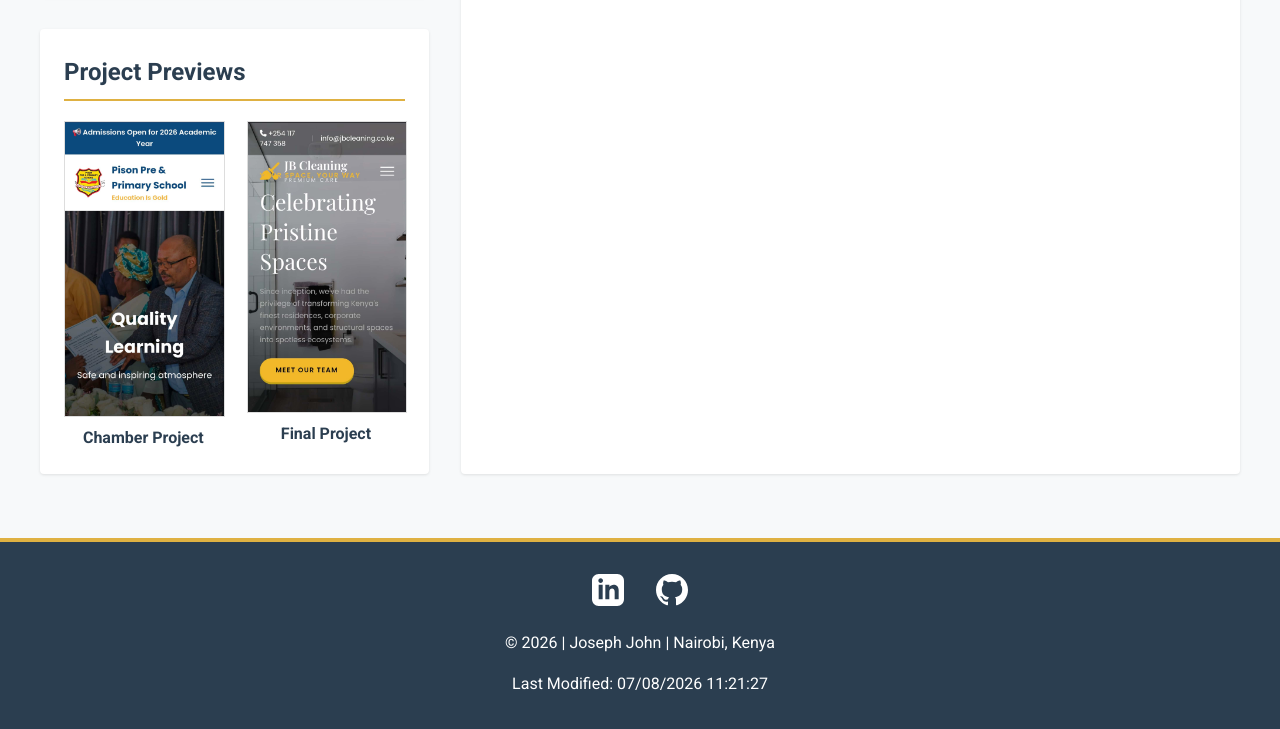
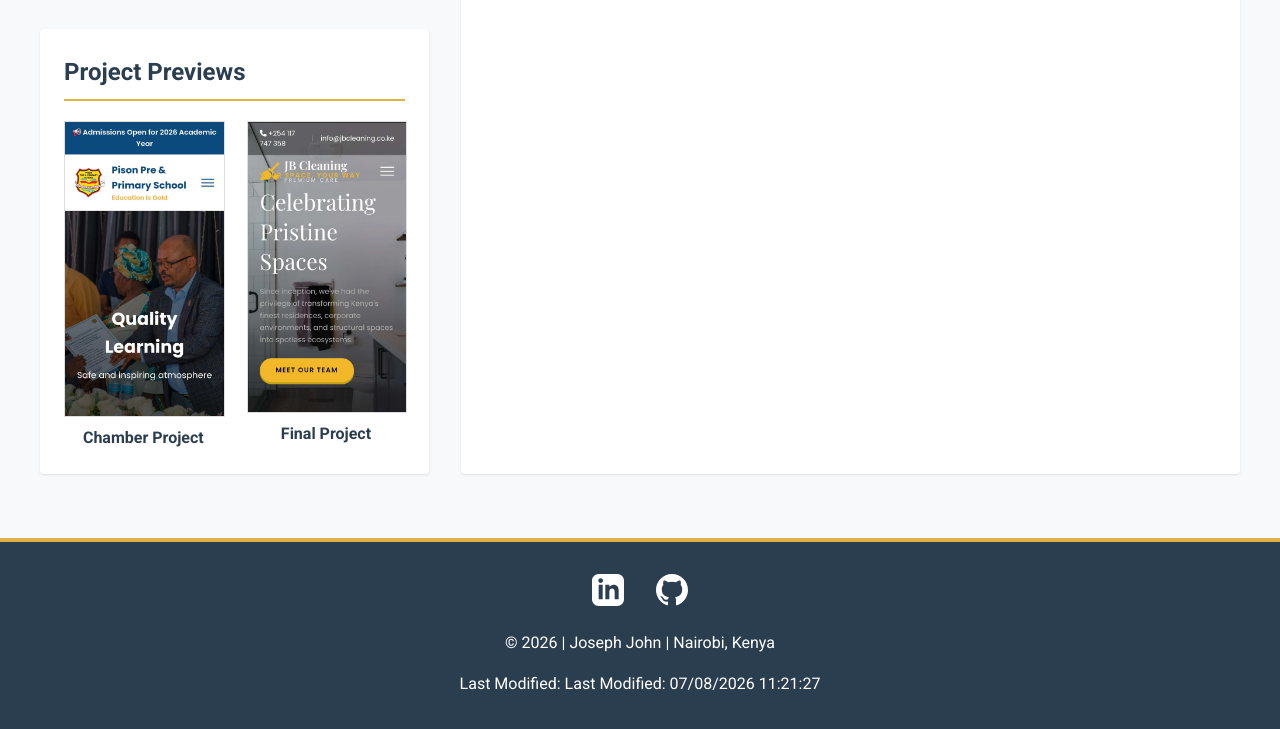
Before and after one commit to josephjohn2806/wdd231, a plain HTML site: page index.html in a window 1280 px wide. Shown: the part 736-1465 px from the top of the page. Drawn offline with Linux system fonts and the light colour scheme.

Commit message:
Add last modified date to footer

```diff
--- a/index.html
+++ b/index.html
@@ -49,6 +49,7 @@
         </div>
 
         <div class="grid-container">
+            <!-- Left Side/Top Stack Content -->
             <div class="left-column">
                 <section class="card about-card">
                     <h2>About Me</h2>
@@ -76,6 +77,7 @@
                 </section>
             </div>
 
+            <!-- Right Side Certificate Content -->
             <section class="card certificate-card">
                 <h2>Web Certificate Courses</h2>
                 <div class="filter-buttons">
@@ -85,7 +87,8 @@
                 </div>
 
                 <div id="course-container" class="course-grid">
-                    </div>
+                    <!-- Dynamic Javascript course items will load here -->
+                </div>
 
                 <div class="credit-summary">
                     <strong>Total Required Credits: </strong><span id="total-credits">0</span>
@@ -109,7 +112,7 @@
             </a>
         </div>
         <p>&copy; <span id="current-year"></span> | Joseph John | Nairobi, Kenya</p>
-        <p id="lastModified"></p>
+        <p>Last Modified: <span id="lastModified"></span></p>
     </footer>
 </body>
 </html>
```
